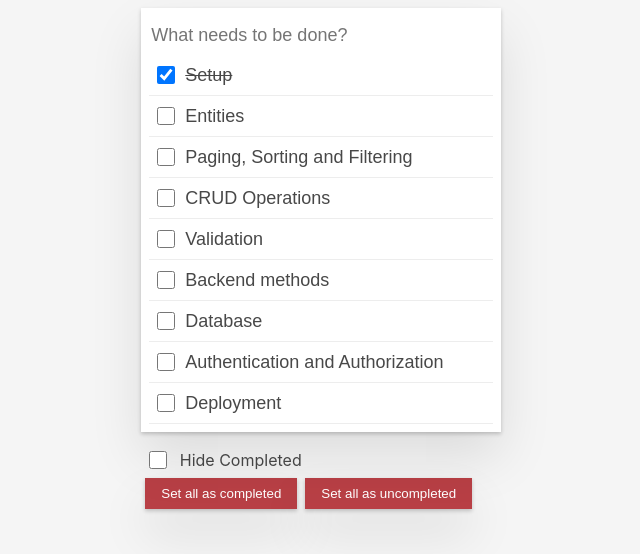
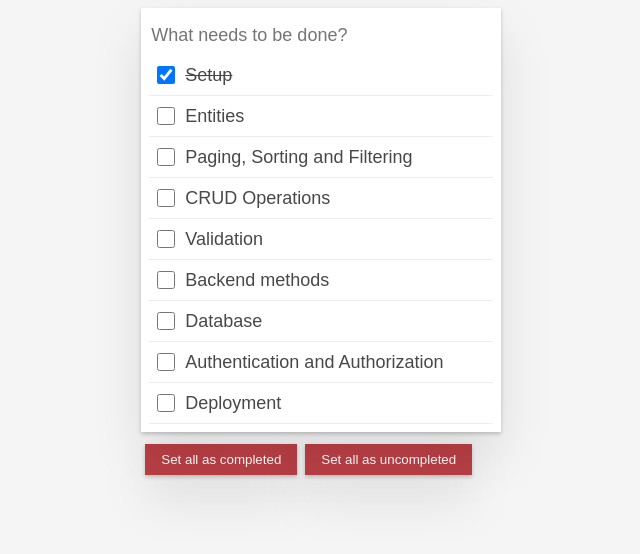
Before and after one commit to noam-honig/todo-app, a React (Vite) app: page / in a window 1280 px wide. Shown: the top 554 px of the page, without its empty margins (319-959 px from the left). Built offline with nearby package versions, Linux system fonts and the light colour scheme.

Commit message:
fixed readme and app.tsx

```diff
--- a/src/frontend/App.tsx
+++ b/src/frontend/App.tsx
@@ -15,7 +15,6 @@ function App() {
     { id: 9, title: "Deployment", completed: false }
   ]);
   const [newTaskTitle, setNewTaskTitle] = useState('');
-  const [hideCompleted, setHideCompleted] = useState<boolean>(false);
 
   const addTask = async () => {
     if (newTaskTitle) {
@@ -42,7 +41,7 @@ function App() {
           placeholder="What needs to be done?"
           onChange={e => setNewTaskTitle(e.target.value)}
         />
-        {tasks.filter(task => !hideCompleted || !task.completed)
+        {tasks
           .map(task => {
             const setTask = (value: typeof task) =>
               setTasks(tasks.map(t => t === task ? value : t));
@@ -70,10 +69,6 @@ function App() {
             );
           })}
       </main>
-      <input
-        type="checkbox"
-        checked={hideCompleted}
-        onChange={e => setHideCompleted(e.target.checked)} /> Hide Completed
       <div>
         <button onClick={() => setAll(true)}>Set all as completed</button>
         <button onClick={() => setAll(false)}>Set all as uncompleted</button>
```
Also changed, not shown: 1 other file (tests, documents, lock files or other folders).
